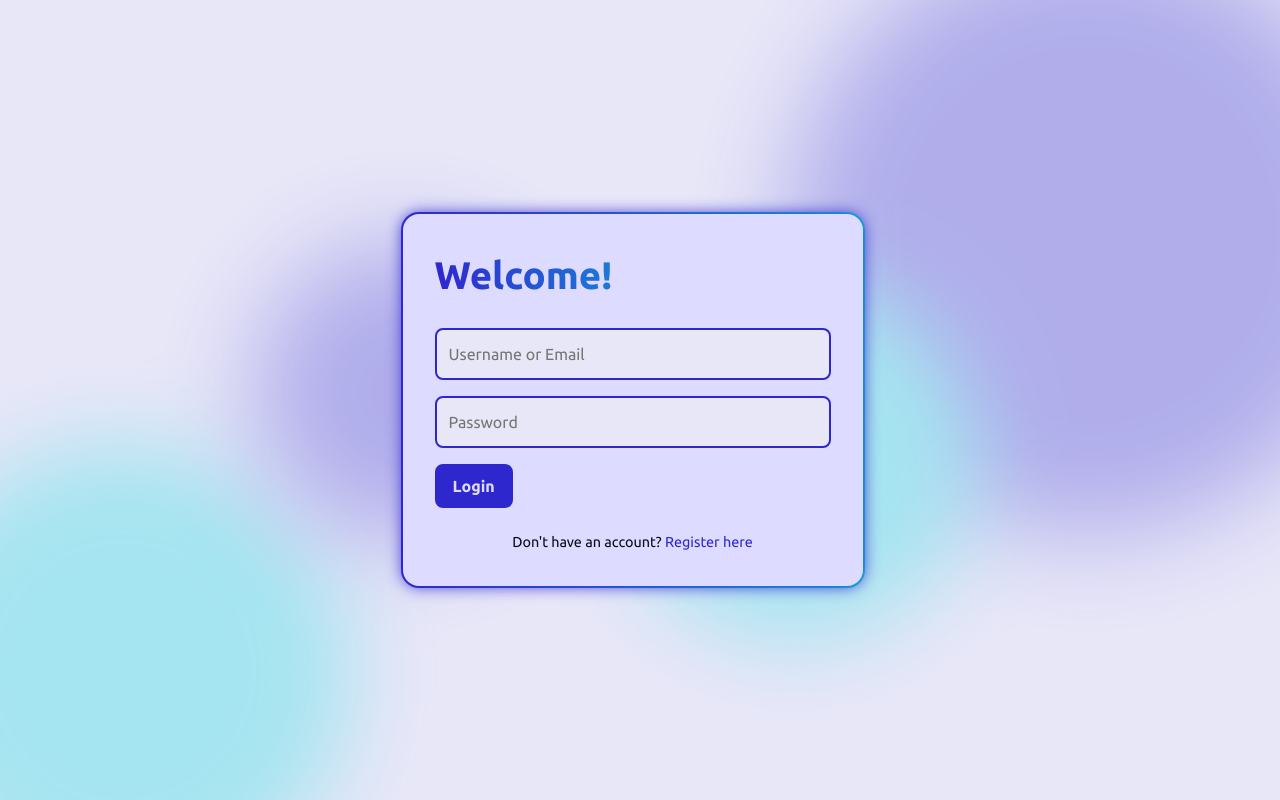
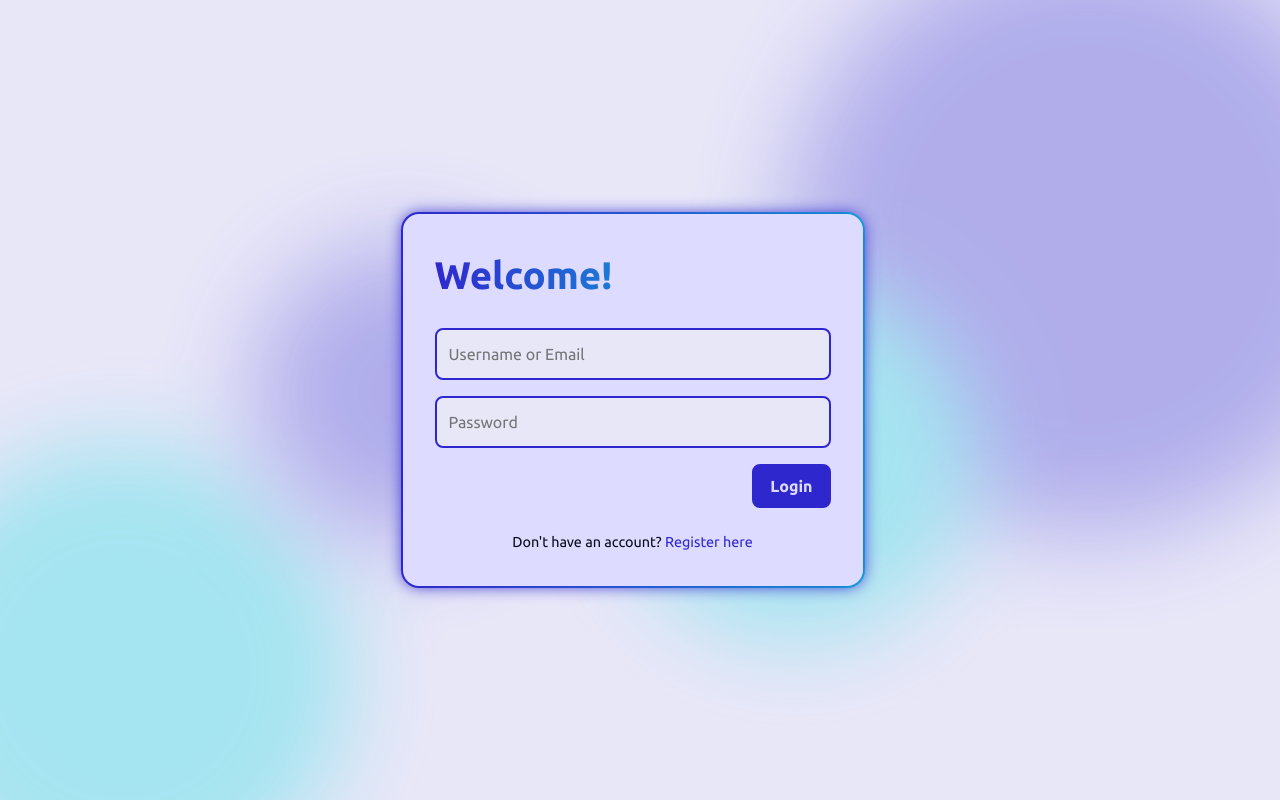
Before and after one commit to NotNotEvan/basic-flask-resume, a Flask app: page / in a window 1280 px wide. Run offline with Flask 3, Linux system fonts and the light colour scheme.

Commit message:
Wrap login and register buttons in div for improved styling

```diff
--- a/templates/login.html
+++ b/templates/login.html
@@ -18,7 +18,9 @@ content %}
         placeholder="Password"
         required
       />
-      <button type="submit" class="base-button cta-button">Login</button>
+      <div class="button-wrapper">
+        <button type="submit" class="base-button cta-button">Login</button>
+      </div>
     </form>
     <p class="register-text">
       Don't have an account?
--- a/templates/register.html
+++ b/templates/register.html
@@ -32,7 +32,9 @@ block content %}
         placeholder="Confirm Password"
         required
       />
-      <button type="submit" class="base-button cta-button">Register</button>
+      <div class="button-wrapper">
+        <button type="submit" class="base-button cta-button">Register</button>
+      </div>
     </form>
     <p class="register-text">
       Already have an account?
```
